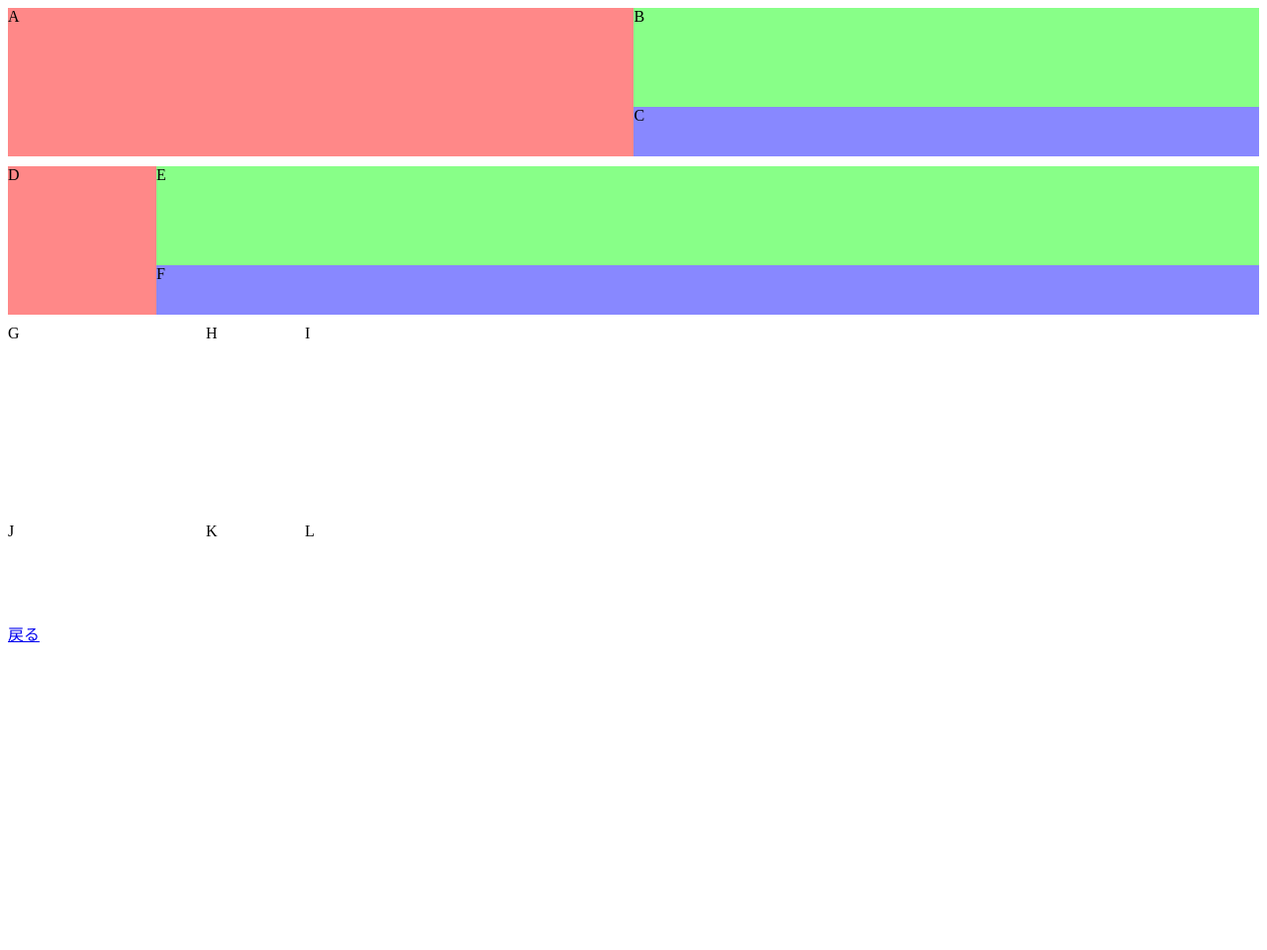
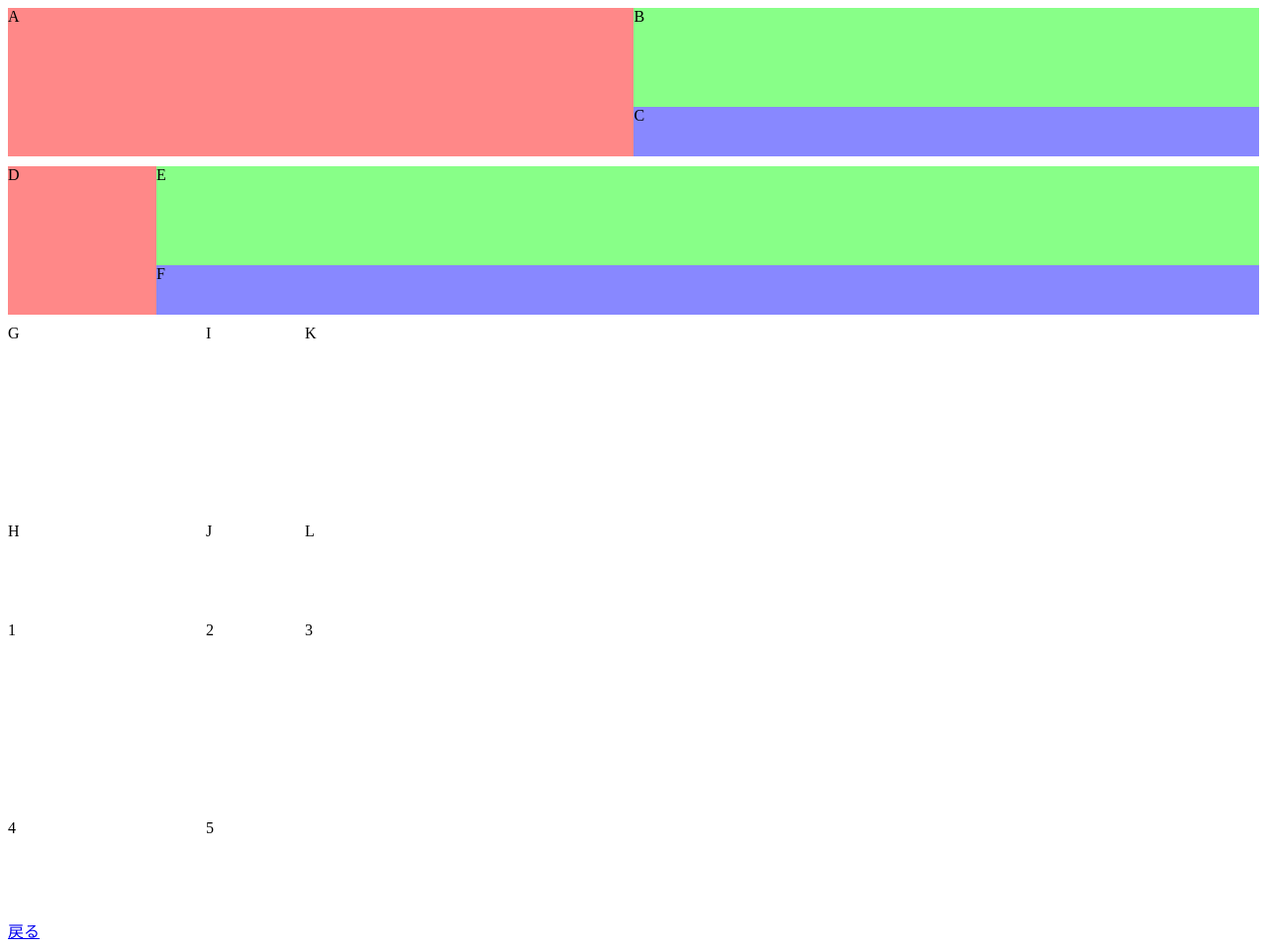
Before and after one commit to YuichiroIijima/learn-CSS, a website built with Parcel: page gridPractices.html in a window 1280 px wide. Shown: the whole page at 99% size. Before the commit the page ends 800 px from the top, so only its background shows below. Built offline with nearby package versions, Linux system fonts and the light colour scheme.

Commit message:
another pattern

```diff
--- a/gridPractices.html
+++ b/gridPractices.html
@@ -26,6 +26,13 @@
 		<div>K</div>
 		<div>L</div>
 	</div>
+	<div id="containerD">
+		<div>1</div>
+		<div>2</div>
+		<div>3</div>
+		<div>4</div>
+		<div>5</div>
+	</div>
 
 	<a href="/index.html">戻る</a>
 </body>
--- a/src/css/styles.css
+++ b/src/css/styles.css
@@ -57,4 +57,12 @@
   display: grid;
   grid-template-rows: 200px 100px;
   grid-template-columns: 200px 100px 100px;
+  grid-auto-flow: column;
 }
+
+/* コンテナD */
+#containerD {
+  display: grid;
+  grid-template-rows: 200px 100px;
+  grid-template-columns: 200px 100px 100px;
+}
```
